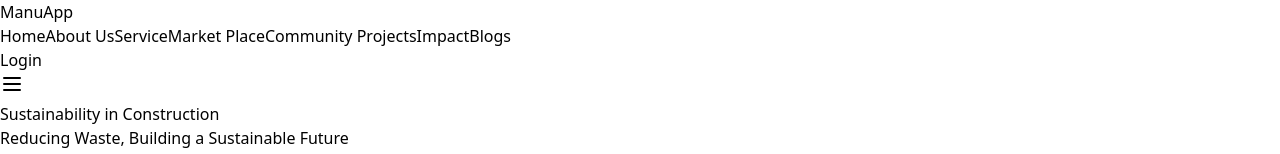
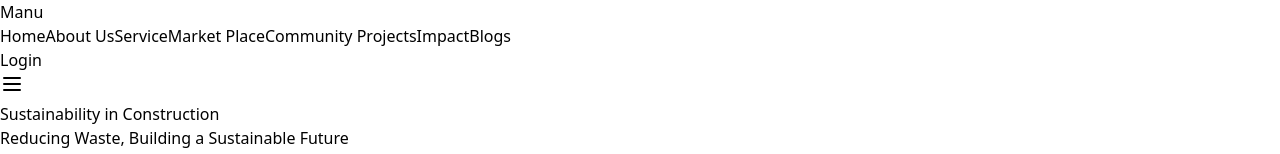
Before and after one commit to niganze/Manu_WebApplication, a React (Vite) app: page / in a window 1280 px wide. Shown: the top 154 px of the page. Built offline with nearby package versions, Linux system fonts and the light colour scheme.

Commit message:
fix some change

```diff
--- a/src/page/Home/Community.jsx
+++ b/src/page/Home/Community.jsx
@@ -1,9 +1,7 @@
 import React, { useEffect, useState } from "react";
-import Shelterimage from '../../assets/shelter.jpeg';
-import  Beginnings from '../../assets/construction.jpeg';
+
 import { useForm } from "react-hook-form";
 import axios from "axios";
-import { data } from "react-router-dom";
 import { Notify } from "notiflix";
 
 
@@ -46,8 +44,8 @@ const [charti, setCharti] = useState([]);
 useEffect(() => {
   const getAllcard = async () => {
     try {
-      const res = await axios.get(`http://localhost:5000/project/getAllProjects`);
-      setCharti(res.data);
+      const res = await axios.get(`http://localhost:5000/project/ApprovedProjects`);
+      setCharti(res.data.data);
     } catch (error) {
       console.log(error);
     }
--- a/src/page/Home/Header.jsx
+++ b/src/page/Home/Header.jsx
@@ -15,7 +15,7 @@ function Header() {
         <div className="flex items-center justify-between">
           {/* Logo */}
           <div className="flex items-center">
-            <Link to="/" className="text-2xl font-bold">ManuApp</Link>
+            <Link to="/" className="text-2xl font-bold">Manu</Link>
           </div>
 
           {/* Desktop Navigation */}
```
